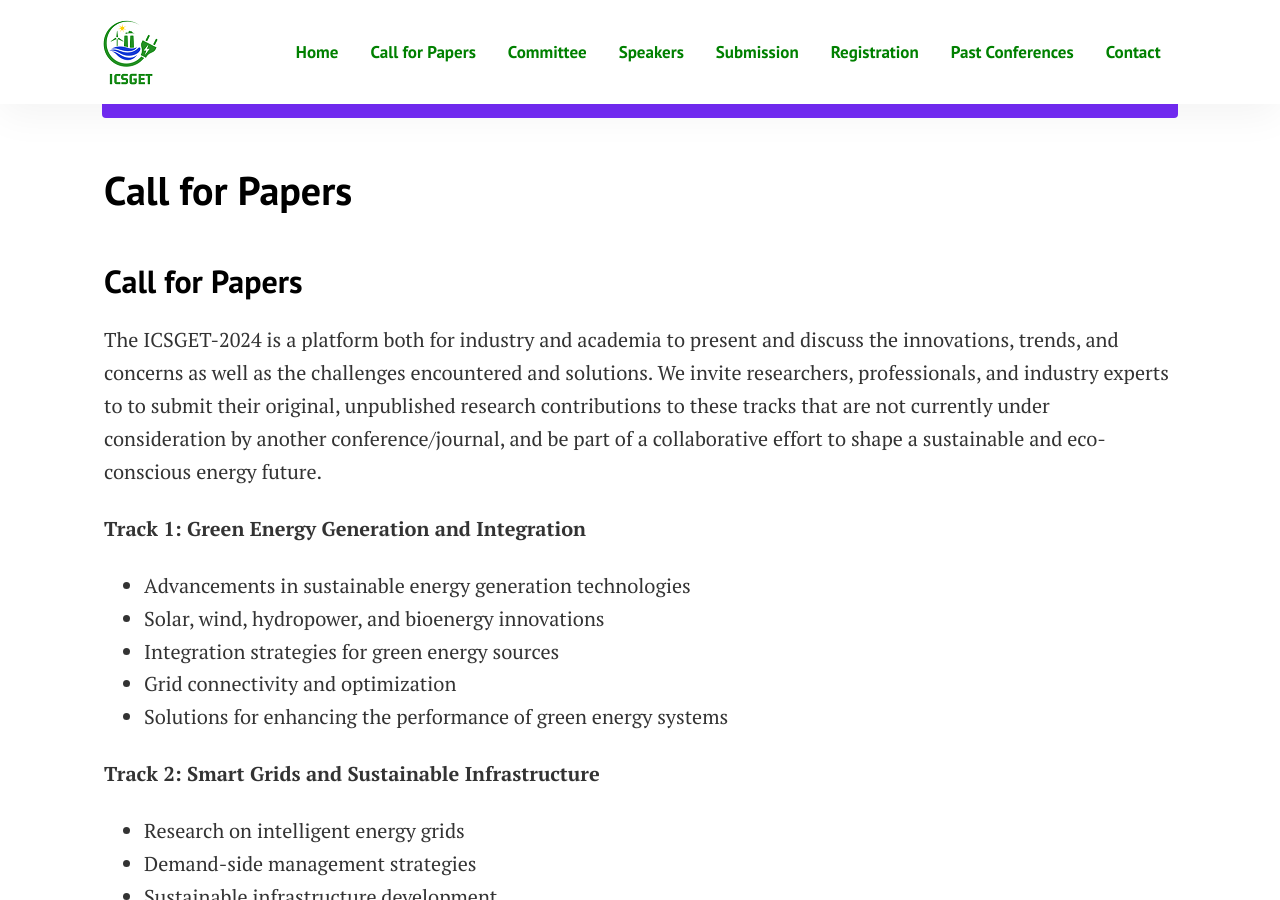
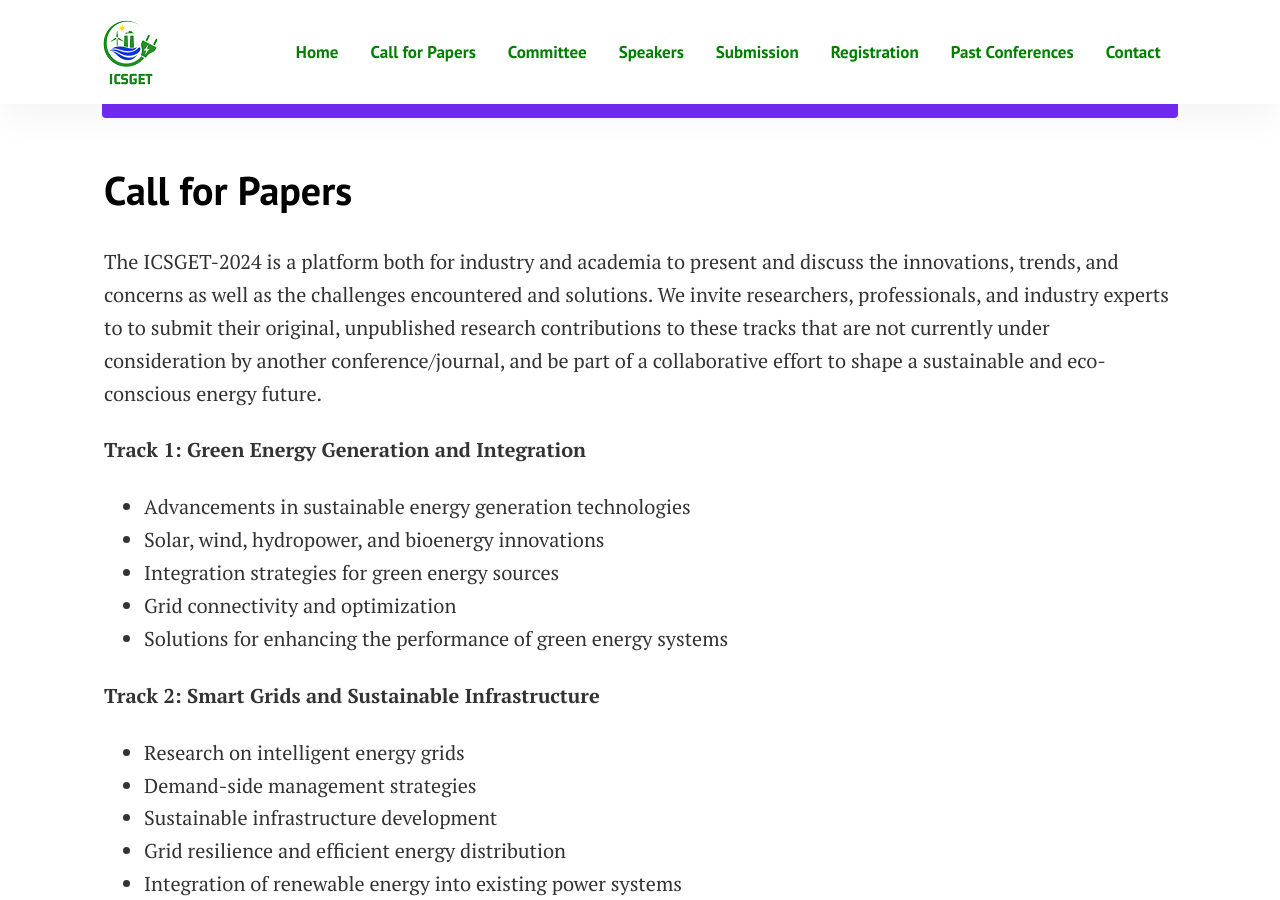
Before and after one commit to sravivarmanvce/temp, a Jekyll site: the page built from pages/callforpapers.md, in a window 1280 px wide and 900 px high, scrolled down 374 px. Built offline with Jekyll 4.4.1, drawn with Linux system fonts in a browser that asks for light colours.

Commit message:
Update callforpapers.md

```diff
--- a/pages/callforpapers.md
+++ b/pages/callforpapers.md
@@ -4,7 +4,6 @@ title: Call for Papers
 permalink: "/callforpapers/"
 image: assets/images/banner-alt.png
 ---
-## Call for Papers
 
 The ICSGET-2024 is a platform both for industry and academia to present and discuss the innovations, trends, and concerns as well as the challenges encountered and solutions. We invite researchers, professionals, and industry experts to to submit their original, unpublished research contributions to these tracks that are not currently under consideration by another conference/journal, and be part of a collaborative effort to shape a sustainable and eco-conscious energy future.
 
```
